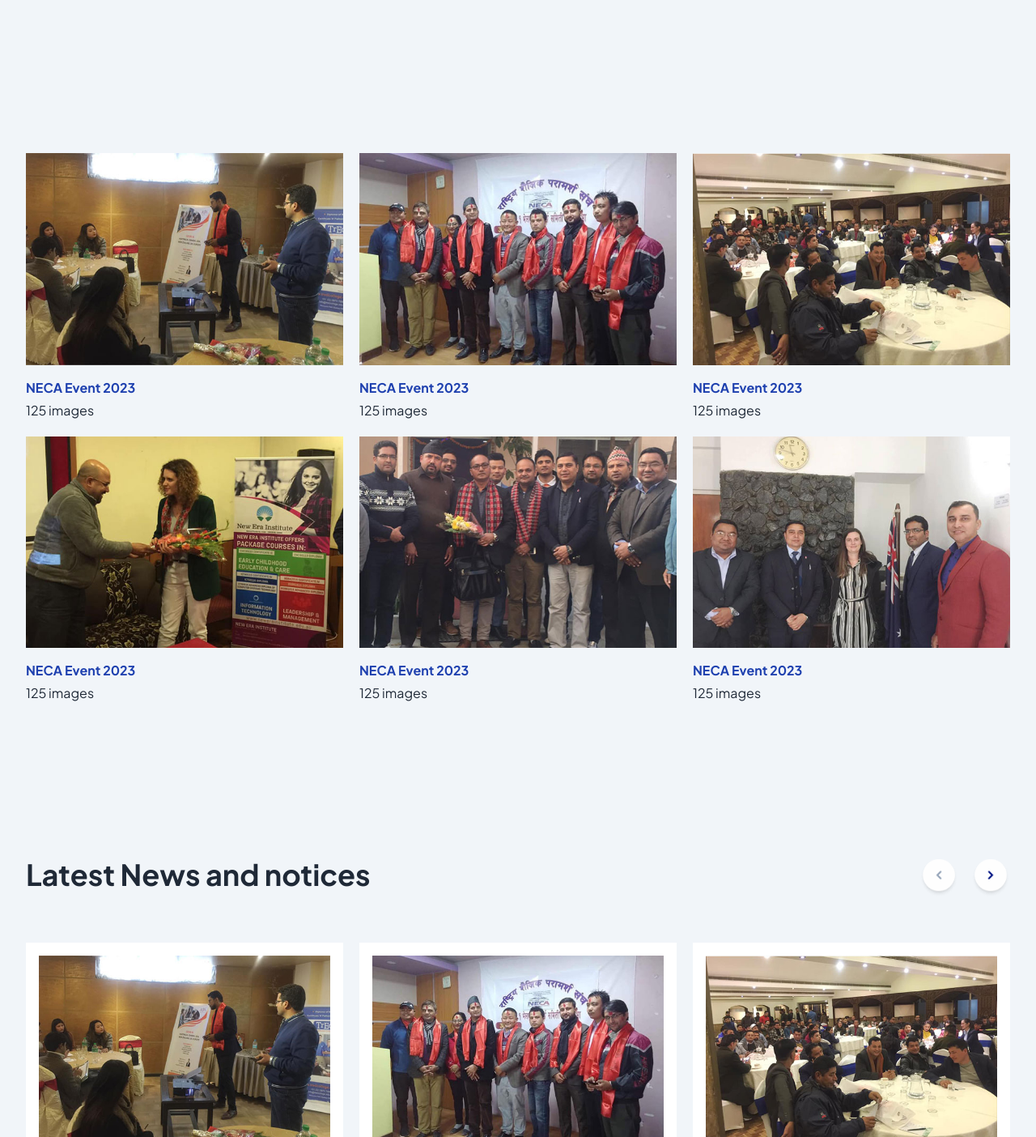
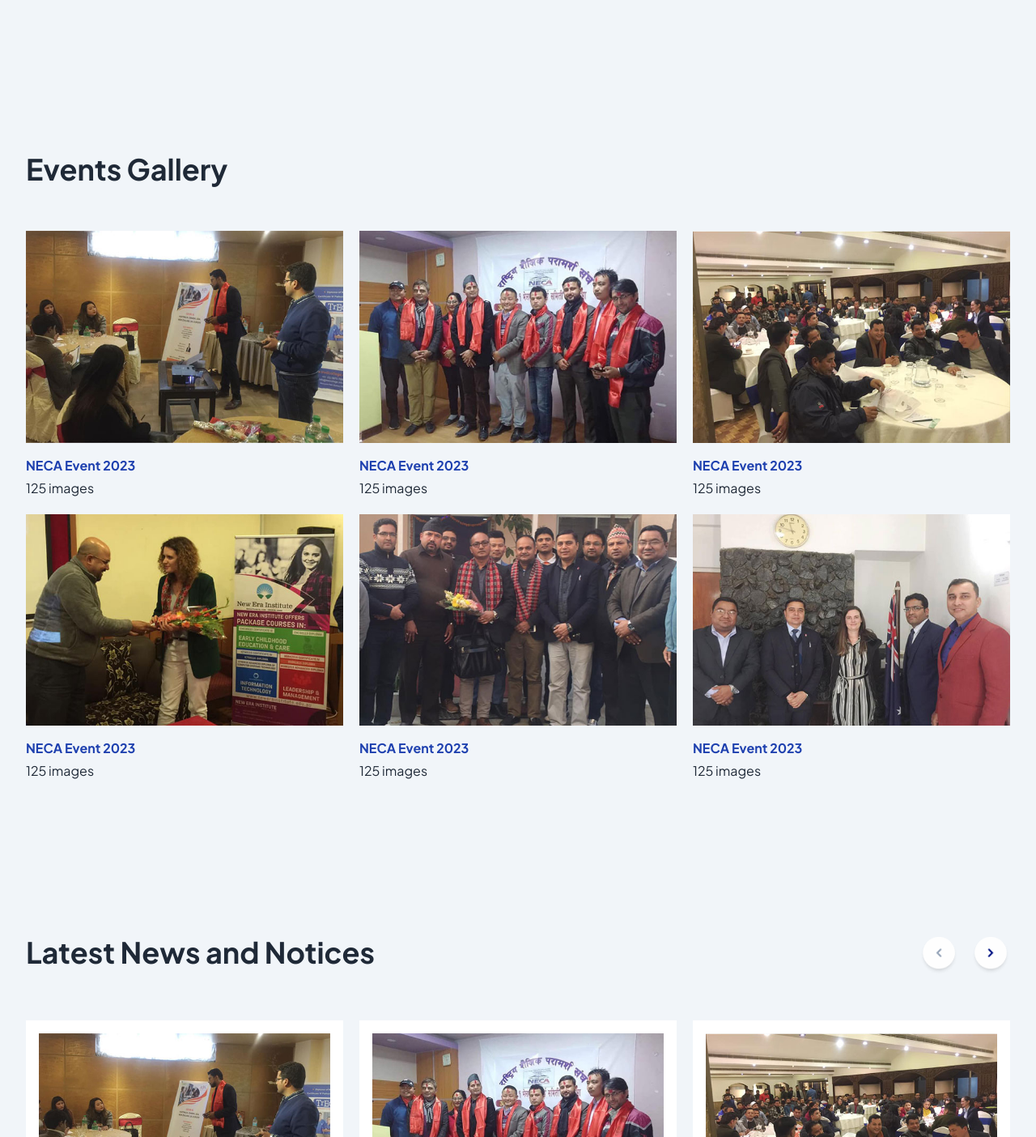
Before and after one commit to notaryastark/neca-updated, a website with bundled scripts: page src/index.html in a window 1280 px wide. Shown: the part 1960-3364 px from the top of the page at 81% size. Built offline with nearby package versions, Linux system fonts and the light colour scheme.

Commit message:
homepage changes

```diff
--- a/src/index.html
+++ b/src/index.html
@@ -195,7 +195,7 @@
                     <h1 class="text-gray-800 font-semibold text-2xl lg:text-4xl md:text-4xl">About Us</h1>
                     <span>National Educational Consultancy Association (NECA) is a non-political, non-commercial and non-profit organization, which coordinates different segments of the education industry. It is recognized as the main representative body of educational consultants and counsellors, which offers reliable, professional service.</span>
                 </div>
-                <button class="btn btn-red">Read More</button>
+                <button class="btn-red px-4 lg:px-6 md:px-4 py-3 lg:py-4 md:py-3 font-semibold text-sm md:text-base gap-2">Read More</button>
             </div>
             <div>
                 <img class="" src="assets/images/about-img.png" alt="">
@@ -251,7 +251,8 @@
 
 
         <!--events gallery start-->
-        <div class="container py-6 lg:py-24 md:py-10 flex flex-col lg:flex-row items-center gap-6 lg:gap-14 md:gap-8">
+        <div class="container py-6 lg:py-24 md:py-10 flex flex-col gap-6 lg:gap-14 md:gap-8">
+            <span class="text-4xl font-bold text-gray-800">Events Gallery</span>
             <div class="flex flex-col lg:grid grid-cols-3 grid-rows-2 justify-between lg:flex-row gap-5">
                 <!--event1 start-->
                 <div class=" flex flex-col gap-4">
@@ -319,7 +320,7 @@
         <!--latest news start-->
         <div class="container py-6 lg:py-24 md:py-10 flex flex-col gap-6 lg:gap-14 md:gap-8">
             <div class="flex justify-between">
-                <span class="text-4xl font-bold text-gray-800">Latest News and notices</span>
+                <span class="text-4xl font-bold text-gray-800">Latest News and Notices</span>
                 <div class="flex flex-row gap-4">
                     <button>
                         <img class="h-12" src="assets/images/Left.png" alt="">
```
